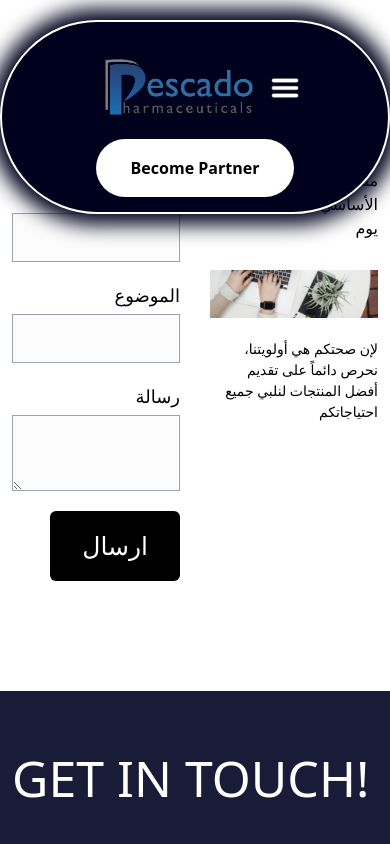
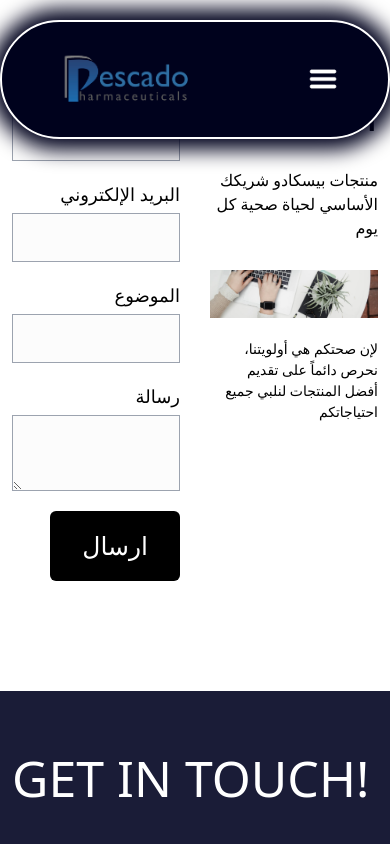
Before and after one commit to YosefCpo/Pescado3, a React (Vite) app: page /contact in a window 390 px wide. Shown: the top 844 px of the page. Built offline with nearby package versions, Linux system fonts and the light colour scheme.

Commit message:
dfgdfgdffdg

```diff
--- a/src/assets/css/navbar.css
+++ b/src/assets/css/navbar.css
@@ -12,15 +12,19 @@
 }
 
 @media (max-width: 1200px) {
+    .navbar .container {
+        justify-content: space-between;
+    }
+
     .navbar .container ul {
         position: absolute;
         top: 0;
         left: -100%;
         padding-top: 150px;
-        padding-left: 100px;
-        padding-right: 100px;
+        padding-left: 90px;
+        padding-right: 90px;
         height: 100vh;
-        gap: 70px;
+        gap: 50px;
         flex-direction: column;
         background-color: white;
         transition: 0.3s;
@@ -45,4 +49,20 @@
     .navbar .container .main-menu li a {
         color: black !important;
     }
+
+    .navbar .become-button {
+        position: fixed;
+        bottom: 50px;
+        left: -100%;
+        transition: 0.3s;
+    }
+
+    .navbar .become-button.show {
+        left: 70px;
+    }
+
+    .navbar .become-button a {
+        background-color: #00021d !important;
+        color: white !important;
+    }
 }
--- a/src/components/Navbar.jsx
+++ b/src/components/Navbar.jsx
@@ -10,21 +10,25 @@ function Navbar({ language, setLanguage }) {
 
     function openMenu() {
         const menu = document.getElementsByClassName("main-menu")[0];
+        const becomeButton = document.querySelector(".become-button");
 
         menu.classList.add("open");
+        becomeButton.classList.add("show");
     }
 
     function closeMenu() {
         const menu = document.getElementsByClassName("main-menu")[0];
+        const becomeButton = document.querySelector(".become-button");
 
         menu.classList.remove("open");
+        becomeButton.classList.remove("show");
     }
 
     return (
         <div id="navbar" className="navbar fixed w-full top-0 left-0 z-[10000] bg-transparent">
             <div className="container bg-[#00021d] flex items-center max-sm:justify-center max-sm:flex-wrap justify-between border-[2px] border-[white] text-white rounded-full mt-[20px] py-[15px] !px-[50px]">
                 <Link to="/">
-                    <img className="max-w-full w-[180px]" src={Logo} />
+                    <img className="max-w-full w-[180px] max-sm:w-[150px]" src={Logo} />
                 </Link>
                 <div className="open-menu" onClick={openMenu}>
                     <img src={HamburgerIcon} className="max-w-full w-[30px]" />
@@ -62,7 +66,7 @@ function Navbar({ language, setLanguage }) {
                         </Link>
                     </li>
                 </ul>
-                <div className="flex items-center">
+                <div className="flex items-center become-button">
                     <Link
                         // onClick={() => {
                         //     if (language == "en") {
```
